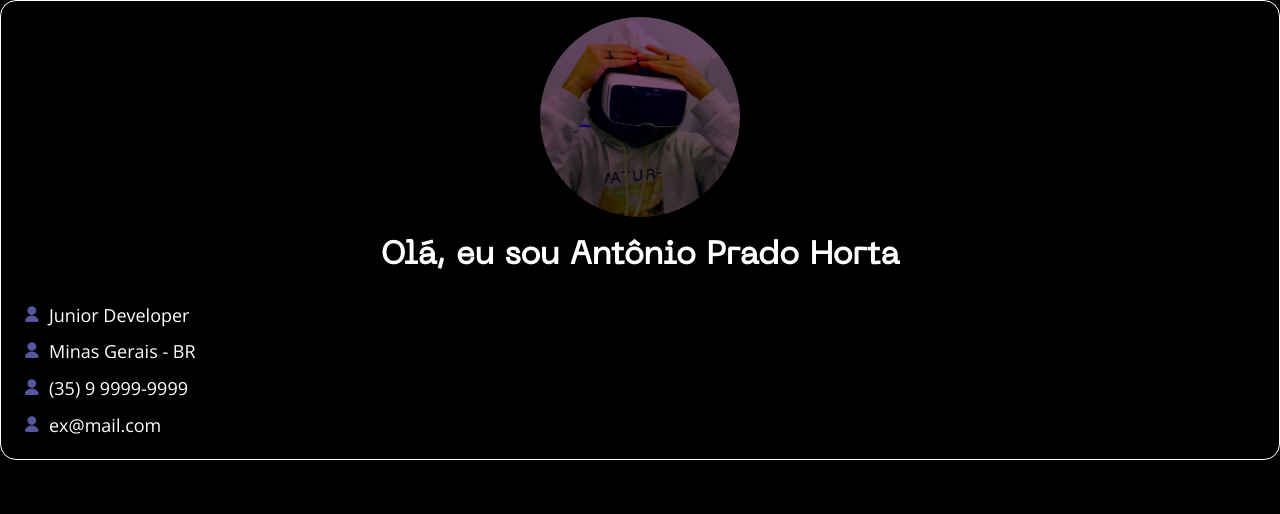
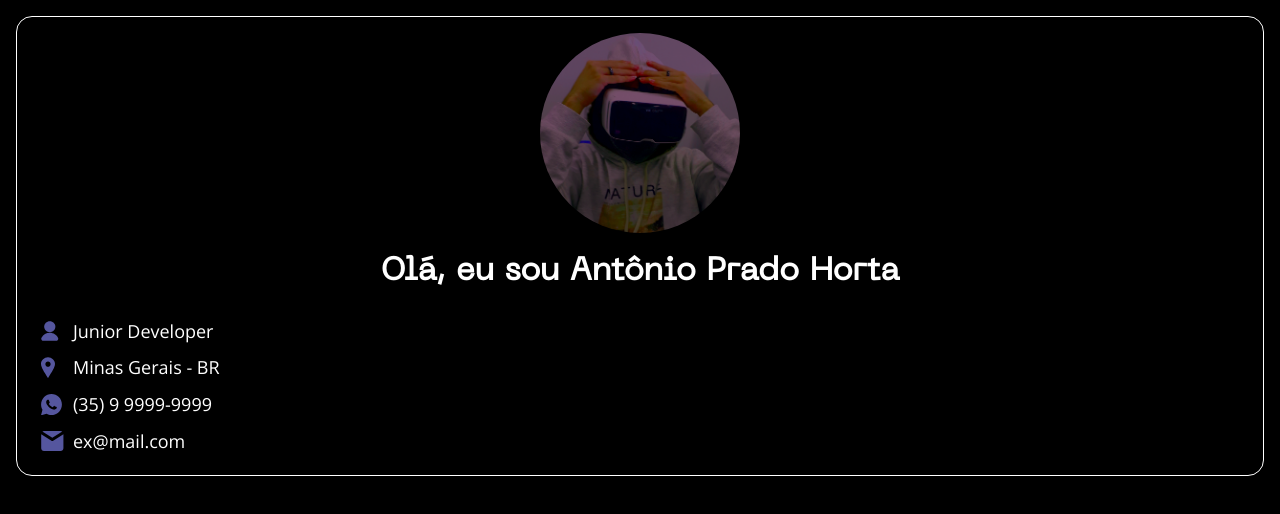
Before and after one commit to Titanio112/Portfolio, a plain HTML site: page index.html in a window 1280 px wide. Drawn offline with nearby package versions, Linux system fonts and the light colour scheme.

Commit message:
icons base

```diff
--- a/assets/css/global.css
+++ b/assets/css/global.css
@@ -15,7 +15,7 @@ body {
 
 .main {
     padding: 1rem;
-    margin: 1 rem;
+    margin: 1rem;
     border: 1px solid white;
     border-radius: 1rem;
 }
--- a/assets/css/header.css
+++ b/assets/css/header.css
@@ -29,6 +29,8 @@
     align-items: center;
     margin: .5rem;
     font-size: 1.125rem;
+    background-repeat:no-repeat;
+    background-size:contain;
 }
 
 .information p::before {
@@ -36,8 +38,21 @@
     display: inline-block;
     width: 1rem;
     height: 1rem;
+    margin-right: 1rem;
+}
+
+.information .job {
     background-image:url(/assets/img/icons/job.svg);
-    background-repeat:no-repeat;
-    background-size:contain;
-    margin-right: .5rem;
 }
+
+.information .location {
+    background-image:url(/assets/img/icons/location.svg);
+}
+
+.information .phone {
+    background-image:url(/assets/img/icons/phone.svg);
+}
+
+.information .email {
+    background-image:url(/assets/img/icons/email.svg);
+}
--- a/index.html
+++ b/index.html
@@ -29,10 +29,10 @@
             <h1 class="title">Olá, eu sou Antônio Prado Horta</h1>
 
             <div class="information">
-                <p>Junior Developer</p>
-                <p>Minas Gerais - BR</p>
-                <p>(35) 9 9999-9999</p>
-                <p>ex@mail.com</p>
+                <p class="job">Junior Developer</p>
+                <p class="location">Minas Gerais - BR</p>
+                <p class="phone">(35) 9 9999-9999</p>
+                <p class="email">ex@mail.com</p>
             </div>
         </header>
     </div>
```
